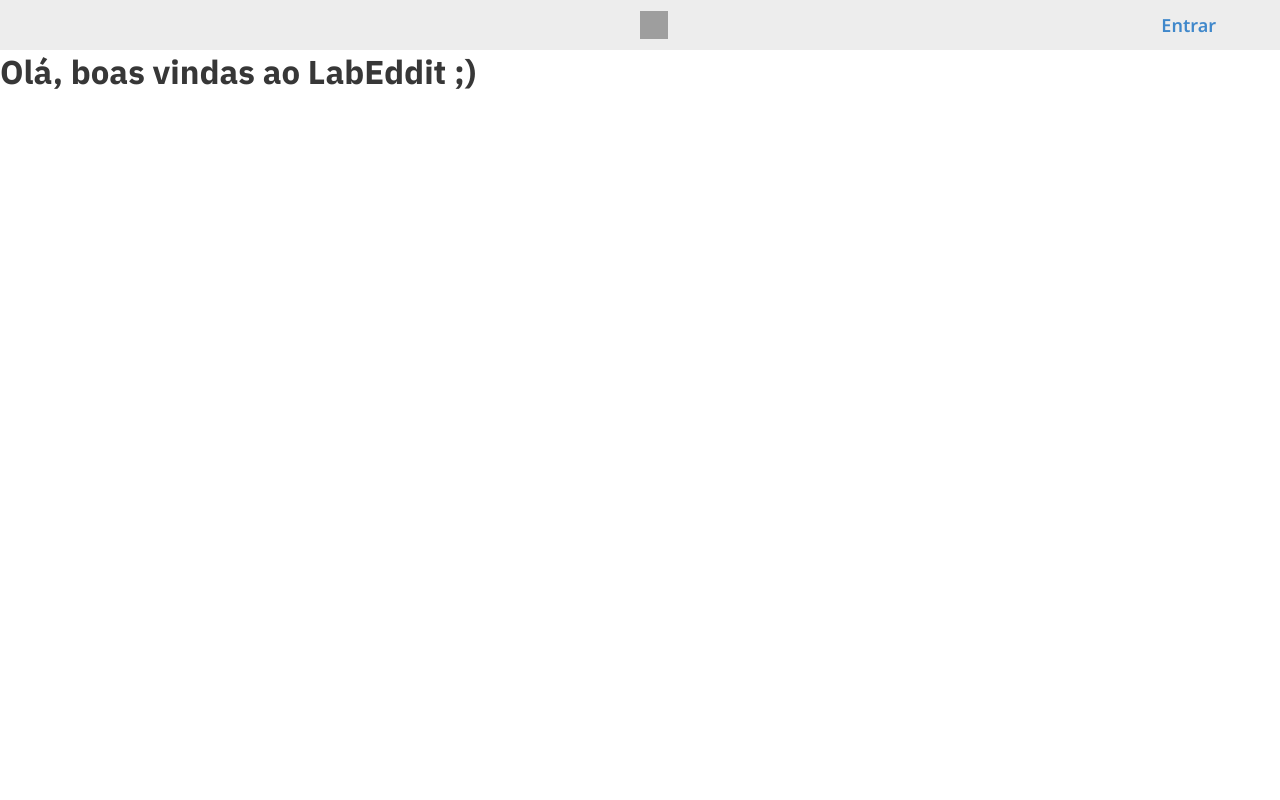
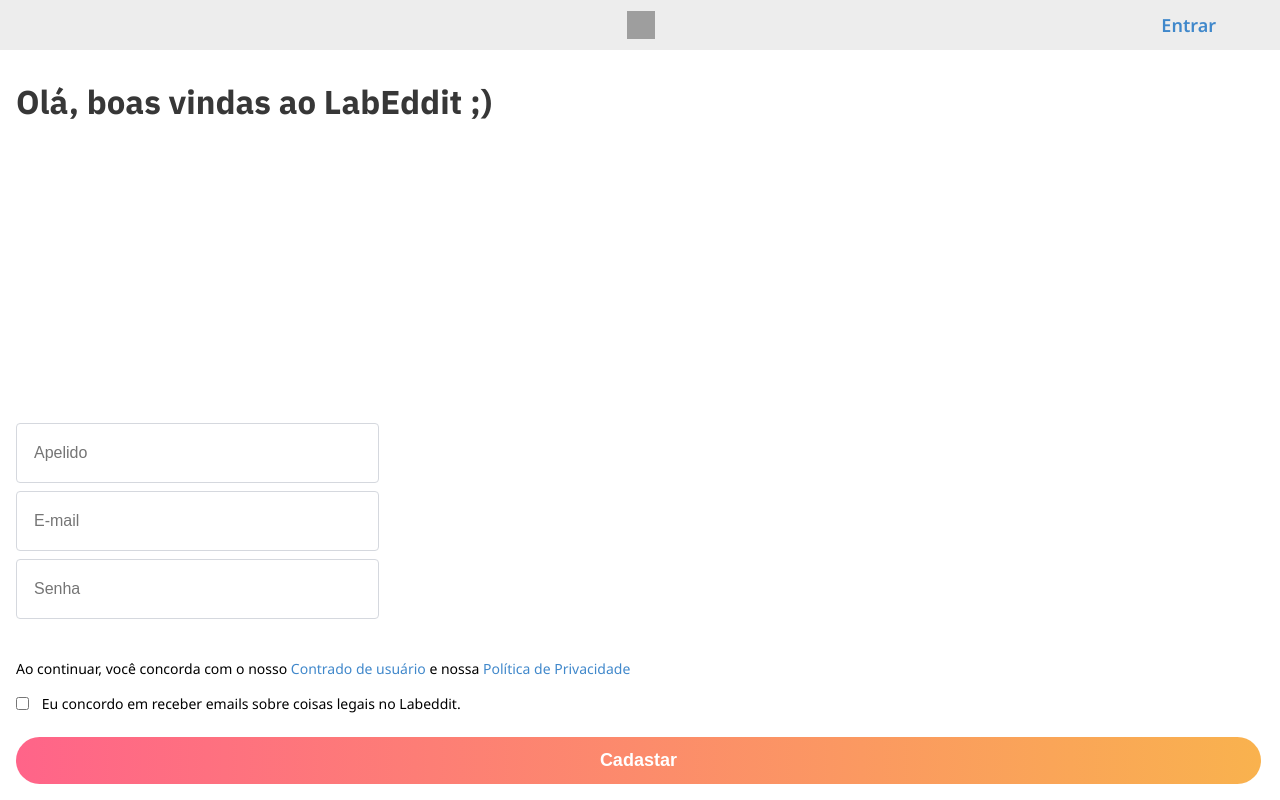
Before and after one commit to ffernanda85/projeto-labeddit-front, a React (Vite) app: page / in a window 1280 px wide. Built offline with nearby package versions, Linux system fonts and the light colour scheme; grey boxes are pictures that could not be loaded.

Commit message:
feat: basic signup styling

```diff
--- a/package.json
+++ b/package.json
@@ -14,6 +14,7 @@
     "@stitches/react": "^1.2.8",
     "react": "^18.2.0",
     "react-dom": "^18.2.0",
+    "react-native-linear-gradient": "^2.8.3",
     "react-router-dom": "^6.16.0",
     "styled-components": "^6.0.8"
   },
--- a/src/GlobalStyled.jsx
+++ b/src/GlobalStyled.jsx
@@ -6,4 +6,8 @@ export const GlobalStyled = createGlobalStyle`
         padding: 0;
         box-sizing: border-box;
     }
+
+    body {
+      /*   background-color:  #5E5E5E; */
+    }
 `
--- a/src/pages/signup/SignupPage.jsx
+++ b/src/pages/signup/SignupPage.jsx
@@ -1,16 +1,43 @@
-import * as s from "./styleSignup"
+import * as s from "./styleSignup";
 
 export function SignupPage() {
   return (
     <s.Container>
       <s.Header>
-         <s.ImgLogo
+        <s.ContainerLogo>
+          <s.ImgLogo
             src="https://uploaddeimagens.com.br/images/004/613/727/full/Group_3_%281%29.png?1695155531"
             alt="logo-labeddit"
           />
           <s.SubTitle>Entrar</s.SubTitle>
+        </s.ContainerLogo>
+        <s.Title>Olá, boas vindas ao LabEddit ;)</s.Title>
       </s.Header>
-        <s.Title>Olá, boas vindas ao LabEddit ;)</s.Title>
+
+      <s.ContainerForm>
+        <s.Form action="#">
+          <s.InputText type="text" placeholder="Apelido" value="" />
+          <s.InputText type="email" placeholder="E-mail" value="" />
+          <s.InputText type="text" placeholder="Senha" value="" />
+
+          <s.ContainerTermContract>
+            <s.TextContract>
+              Ao continuar, você concorda com o nosso{" "}
+              <a href="#">Contrado de usuário</a> e nossa{" "}
+              <a href="#">Política de Privacidade</a>
+            </s.TextContract>
+
+            <s.InputCheck>
+              <input type="checkbox" name="check" id="check" />
+              <label htmlFor="check">
+                Eu concordo em receber emails sobre coisas legais no Labeddit.
+              </label>
+            </s.InputCheck>
+          </s.ContainerTermContract>
+
+          <s.BtnRegister type="button" value="Cadastar" />
+        </s.Form>
+      </s.ContainerForm>
     </s.Container>
   );
 }
--- a/src/pages/signup/styleSignup.jsx
+++ b/src/pages/signup/styleSignup.jsx
@@ -1,25 +1,30 @@
 import styled from "styled-components";
 
 export const Container = styled.div`
-    display: flex;
-    flex-direction: column;
-`
-
+  height: 100vh;
+  display: flex;
+  flex-direction: column;
+  justify-content: space-between;
+  padding-bottom: 1rem;
+`;
 export const Header = styled.header`
   display: flex;
+  flex-direction: column;
   gap: 30px;
   position: relative;
+`;
+export const ContainerLogo = styled.div`
   display: flex;
   align-items: center;
   background-color: #ededed;
   width: 100%;
   height: 50px;
-`
+`;
 export const ImgLogo = styled.img`
   width: 28.02px;
   height: 28.64px;
   position: absolute;
-  left: 50%;
+  left: 49%;
 `;
 export const SubTitle = styled.p`
   color: #4088cb;
@@ -34,5 +39,52 @@ export const Title = styled.h1`
   font-family: "IBM Plex Sans", sans-serif;
   font-weight: 700;
   font-size: 2.0625rem;
-  /* text-align: left; */
+  padding-left: 1rem;
 `;
+export const ContainerForm = styled.main`
+  padding-left: 1rem;
+  padding-right: 1.2rem;
+`
+export const Form = styled.form`
+  display: flex;
+  gap: .5rem;
+  flex-direction: column;
+  font-family: "Noto Sans", sans-serif;
+`
+export const InputText = styled.input`
+  width: 363px;
+  height: 60px;
+  padding-left: 17px;
+  color: #323941;
+  font-size: 1rem;
+  font-weight: 400;
+  border-radius: 4px;
+  border: 1px solid #D5D8DE;
+`
+export const TextContract = styled.p`
+
+  a {
+    text-decoration-line: none;
+    color: #4088CB;
+  }
+`
+export const ContainerTermContract = styled.div`
+  display: flex;
+  flex-direction: column;
+  gap: 1rem;
+  margin: 2rem 0 1rem 0;
+  font-size: .875rem;
+`
+export const InputCheck = styled.div`
+  display: flex;
+  gap: .8rem;
+`
+export const BtnRegister = styled.input`
+  border: none;
+  border-radius: 27px;
+  padding: 13px 133px;
+  font-size: 1.125rem;
+  font-weight: 700;
+  color: #fff;
+  background: linear-gradient(90deg, #FF6489 0%, #F9B24E 100%);
+`
```
Also changed, not shown: 1 other file (tests, documents, lock files or other folders).
